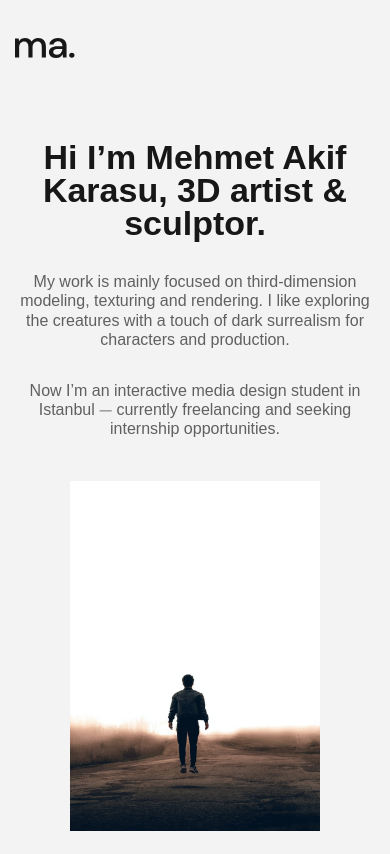
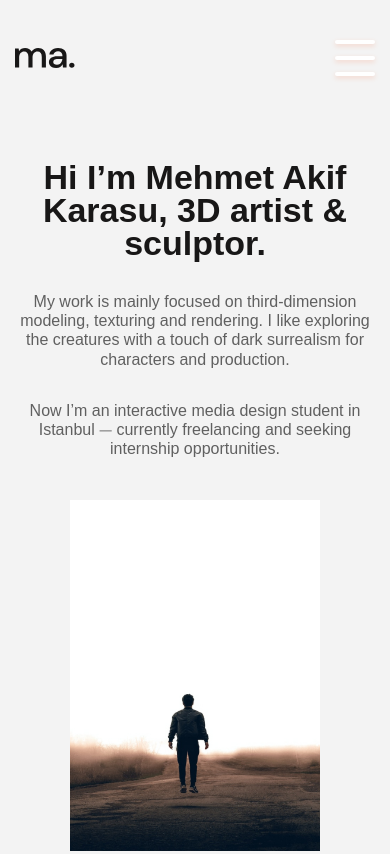
Before and after one commit to gassll/Ma, a plain HTML site: page index.html in a window 390 px wide. Shown: the top 854 px of the page. Drawn offline with Linux system fonts and the light colour scheme.

Commit message:
кнопка и адаптив

```diff
--- a/css/components/_header.css
+++ b/css/components/_header.css
@@ -31,6 +31,56 @@
 .header__link:focus {
     border-color: var(--black);
     color:var(--black);
+}
+
+.menu-btn {
+    position: relative;
+    display: flex;
+    justify-content: center;
+    align-items: center;
+    width: 40px;
+    height: 40px;
+    cursor: pointer;
+    transition: all .5s ease-in-out;
+}
+
+.menu-btn__burger {
+    width: 40px;
+    height: 4px;
+    background: #fff;
+    border-radius: 5px;
+    box-shadow: 0 2px 5px rgba(255,101,47,.2);
+    transition: all .5s ease-in-out;
+}
+
+.menu-btn__burger::before,
+.menu-btn__burger::after {
+    content: '';
+    position: absolute;
+    width: 40px;
+    height: 4px;
+    background: #fff;
+    border-radius: 5px;
+    box-shadow: 0 2px 5px rgba(255,101,47,.2);
+    transition: all .5s ease-in-out;
+}
+.menu-btn__burger::before {
+    transform: translateY(-16px);
+}
+.menu-btn__burger::after {
+    transform: translateY(16px);
+}
+
+.menu-btn.open .menu-btn__burger {
+    transform: translateX(-50px);
+    background: transparent;
+    box-shadow: none;
+}
+.menu-btn.open .menu-btn__burger::before {
+    transform: rotate(45deg) translate(35px, -35px);
+}
+.menu-btn.open .menu-btn__burger::after {
+    transform: rotate(-45deg) translate(35px, 35px);
 }
 
 @media (max-width: 1000px){
--- a/css/home/_info.css
+++ b/css/home/_info.css
@@ -85,4 +85,7 @@
     .info__text{
         font-size: 16px;
     }
+    .info__left{
+        max-width: max-content;
+    }
 }
--- a/index.html
+++ b/index.html
@@ -34,6 +34,9 @@
                         </li>
                     </ul>
                 </nav>
+                <div class="menu-btn">
+                    <div class="menu-btn__burger"></div>
+                </div>
             </div>
         </div>
     </header>
@@ -54,6 +57,7 @@
                     </div>
                     <img class="home__img" width="420" height="590" src="images/Profile.jpg" alt="photo">
                 </div>
+            </div>
         </section>
 
         <div class="info">
```
Also changed, not shown: css/work/_work.css (line endings or trailing spaces).
